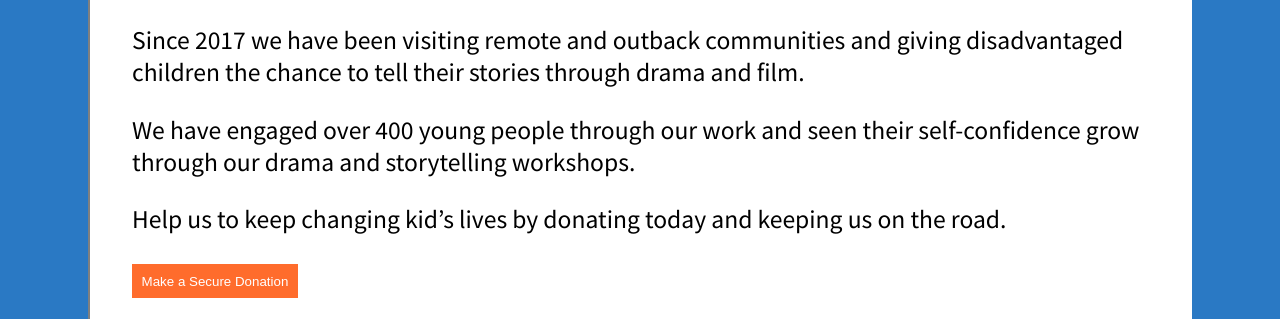
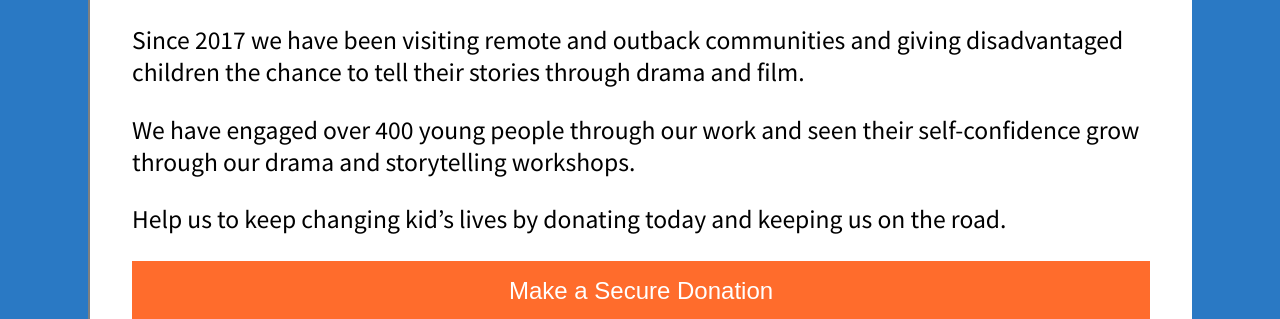
Before and after one commit to 3in0/thestoreyplayers, a plain HTML site: page donate.html in a window 1280 px wide. Shown: the part 481-800 px from the top of the page. Drawn offline with Linux system fonts and the light colour scheme; a web font is replaced by a local one.

Commit message:
bigger donate button

```diff
--- a/donate.html
+++ b/donate.html
@@ -449,12 +449,17 @@ a {
 }
 
 button {
-    padding: 0.6rem;
+    padding: 1rem;
     background: #ff6c2c;
     color: white;
     border:none;
     cursor: pointer;
+    font-size: 1.5rem;
 
+}
+
+#button-holder {
+    display: grid;
 }
 
 	</style>
@@ -531,7 +536,7 @@ button {
 							Help us to keep changing kid’s lives by donating today and keeping us on the road.
 						</p>
 
-						<div>
+						<div id="button-holder">
 							<button type="button" id="st-btn-donate">Make a Secure Donation</button>
 						</div>
 
```
